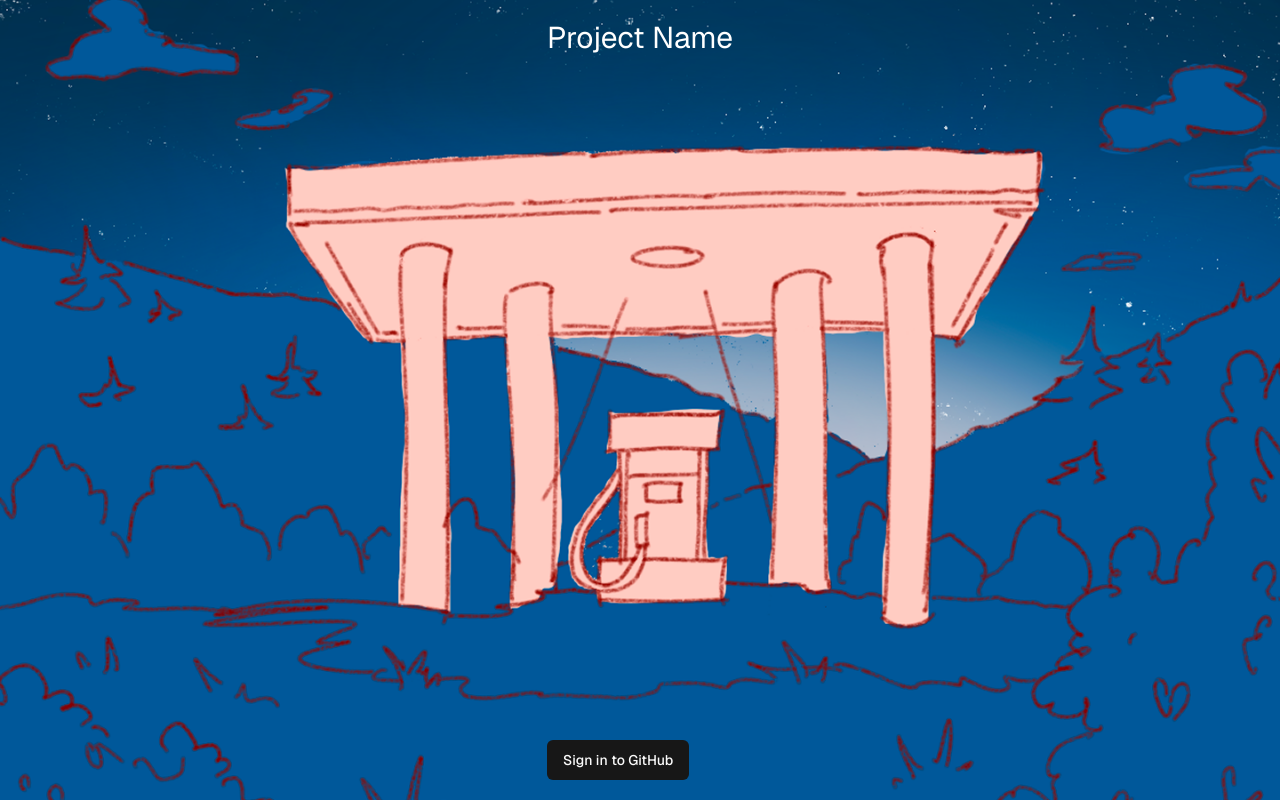
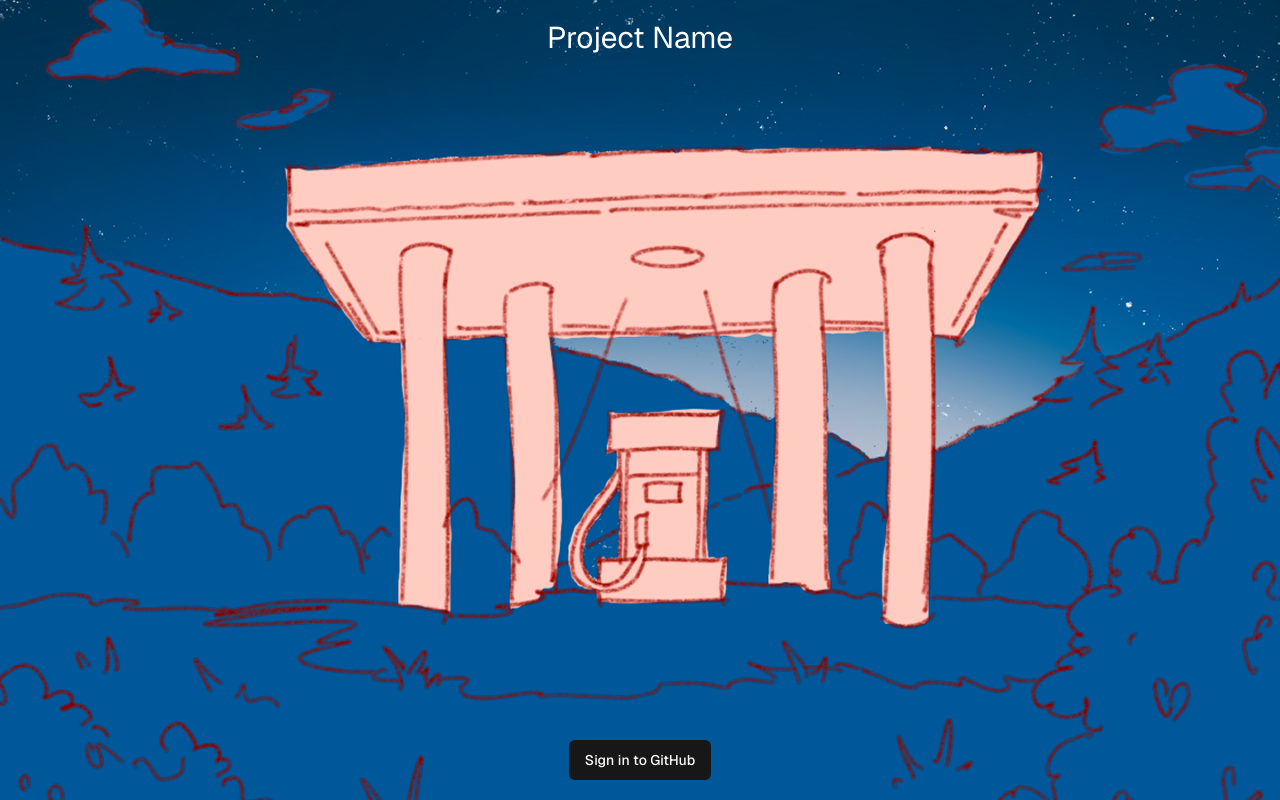
Before and after one commit to denniwang/IssueExpress, a Next.js app: page /sign-in in a window 1280 px wide. Built offline with nearby package versions, Linux system fonts and the light colour scheme.

Commit message:
center login button

```diff
--- a/app/(auth-pages)/sign-in/page.tsx
+++ b/app/(auth-pages)/sign-in/page.tsx
@@ -10,7 +10,7 @@ export default async function Login() {
     >
       <div className="flex flex-col justify-between" style={{ height: "95%"}}>
         <h1 className="text-white text-3xl">Project Name</h1>
-        <form>
+        <form className="flex flex-row justify-center">
           <SubmitButton pendingText="Signing In..." formAction={signInAction}>
             Sign in to GitHub
           </SubmitButton>
```
